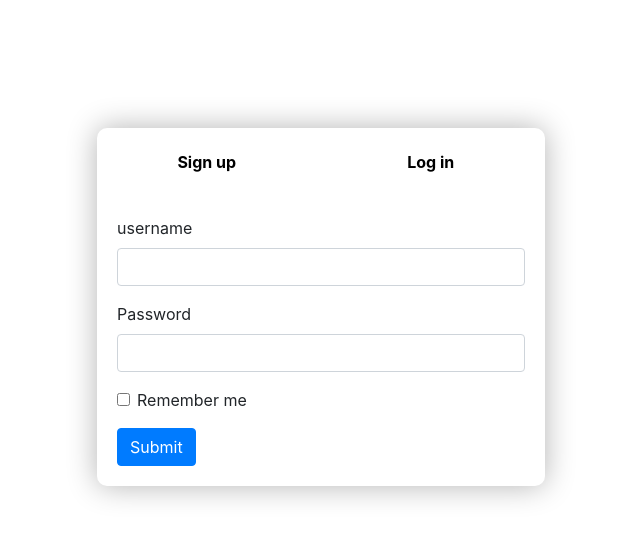
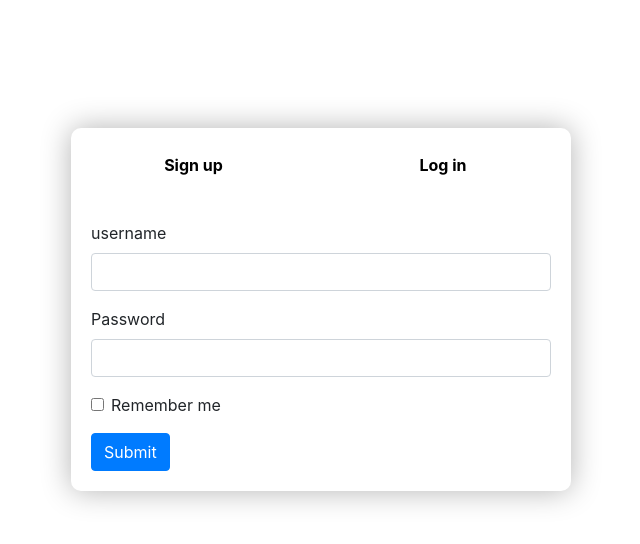
Before and after one commit to Inferno007/signinpage, a plain HTML site: page login.html in a window 1280 px wide. Shown: the whole page, without its empty margins (319-959 px from the left). Drawn offline with nearby package versions, Linux system fonts and the light colour scheme.

Commit message:
Update c.css

```diff
--- a/c.css
+++ b/c.css
@@ -2,7 +2,8 @@
   	padding: 20px;
 }
 .ob{
-	width: 35%;
+	width: 90%;
+	max-width: 500px;
   	border: 0px solid gray;
   	border-radius: 10px;
   	box-shadow: 0px 0px 30px 0px rgba(0,0,0,.3);
```
